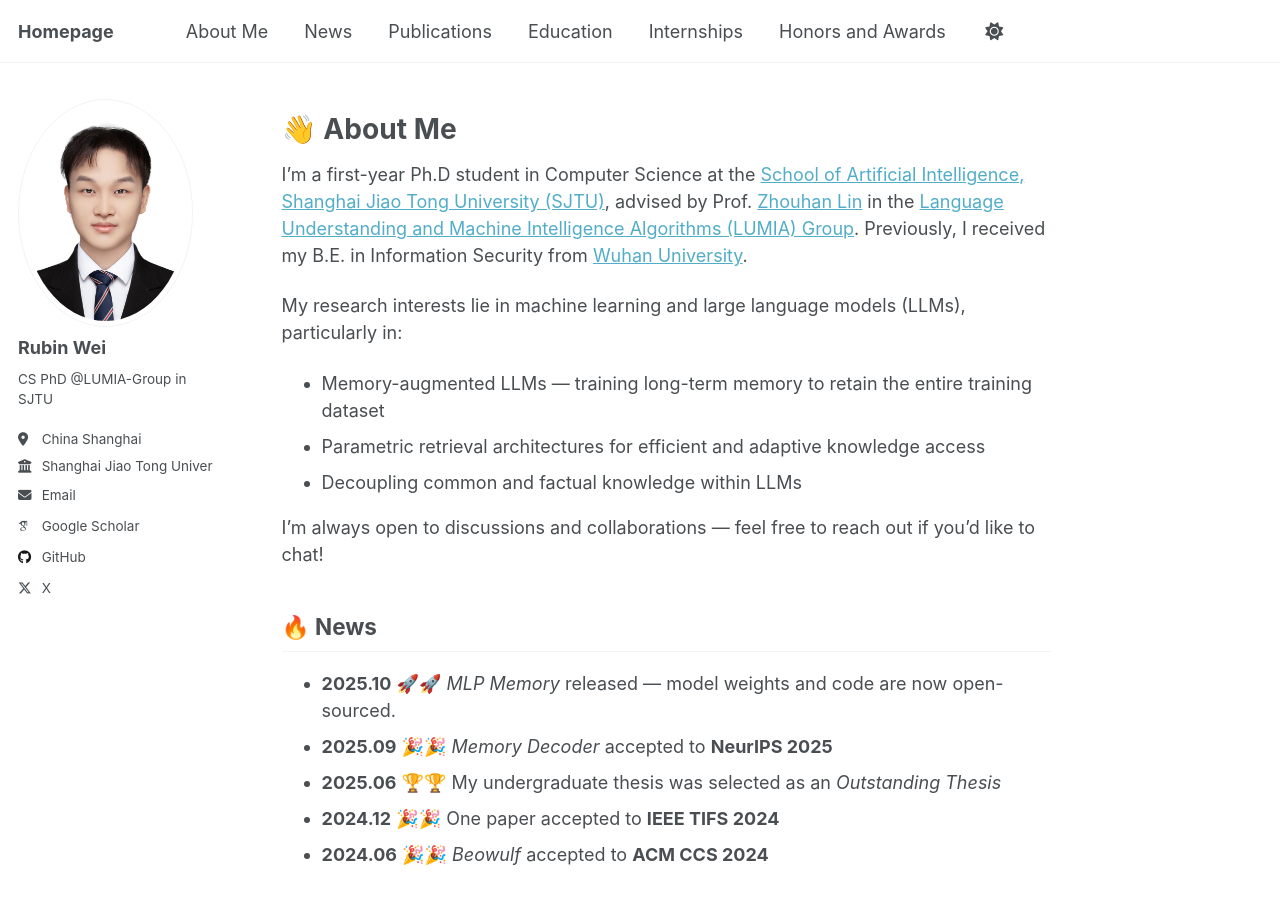
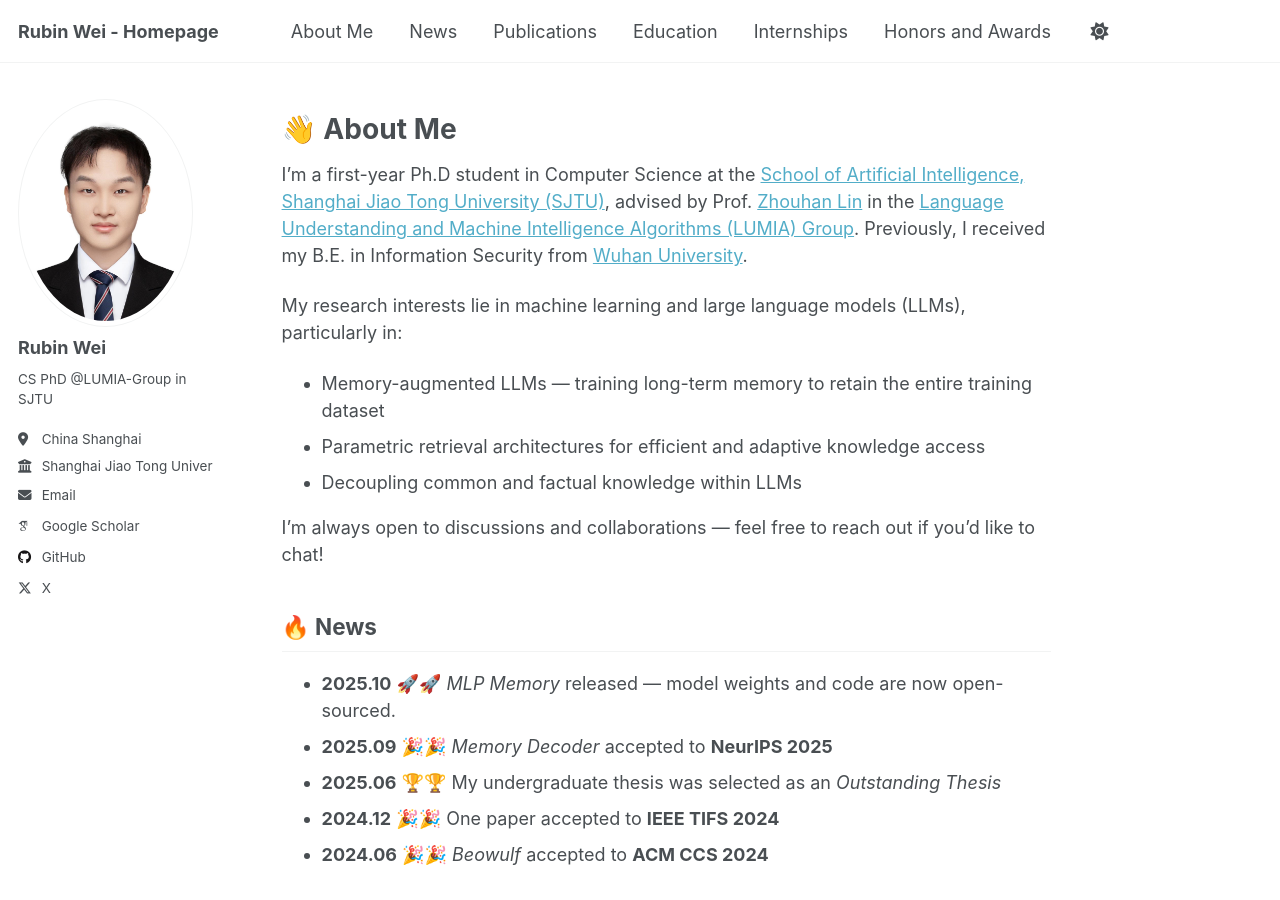
Before and after one commit to Rubin-Wei/Rubin-Wei.github.io, a Jekyll site: the page built from _pages/about.md, in a window 1280 px wide and 900 px high. Built offline with Jekyll 4.4.1, drawn with Linux system fonts in a browser that asks for light colours; some web fonts are replaced.

Commit message:
update Rubin Wei - Homepage

```diff
--- a/_config.yml
+++ b/_config.yml
@@ -9,7 +9,7 @@
 # Basic Site Settings
 locale                   : "en-US"
 site_theme               : "default" # Currently available options are "default", "air"
-title                    : "Homepage"
+title                    : "Rubin Wei - Homepage"
 title_separator          : "-"
 name                     : &name "Your Name"
 description              : &description "Your Name's academic portfolio"   # Update this with a general description of your site, this is the default if not overridden by a page
@@ -17,6 +17,8 @@ url                      : https://Rubin-Wei.github.io # The base hostname & pro
                                                            # or if you already have some other page hosted on Github then use "https://[your GitHub username].github.io/[Your Repo Name]"
 baseurl                  : "" # the subpath of your site, e.g. "/blog"
 repository               : "Rubin-Wei/Rubin-Wei.github.io"
+favicon                  : "favicon.ico"
+
 
 # Site Author - The following control what appear as part of the author content on the side bar.
 #               If a field is blank the icon and link will not appear, otherwise it will be shown.
```
